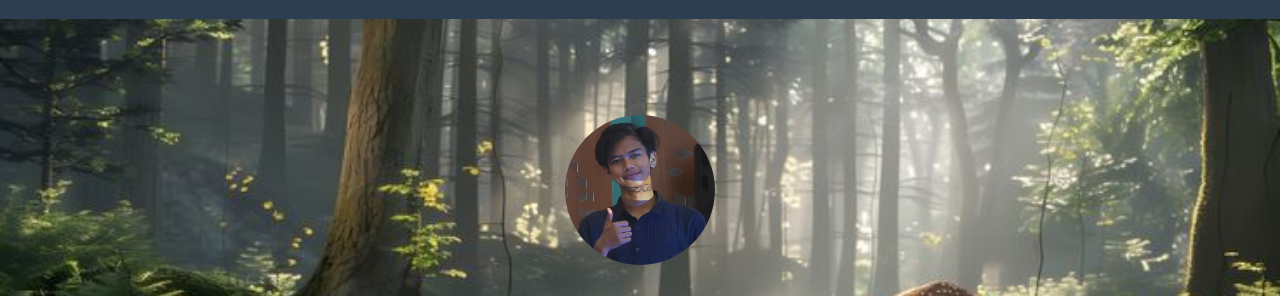
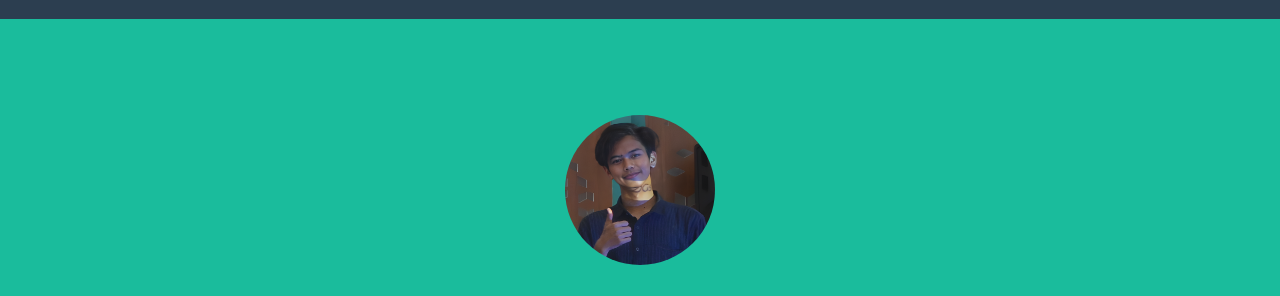
Before and after one commit to dzulqarnaine/dzulqarnaine.github.io, a plain HTML site: page index.html in a window 1280 px wide. Shown: the part 85-381 px from the top of the page. Drawn offline with nearby package versions, Linux system fonts and the light colour scheme; files whose address does not match are found by name.

Commit message:
ketigaaa

```diff
--- a/index.html
+++ b/index.html
@@ -35,7 +35,7 @@
             </div>
         </nav>
         <!-- Masthead-->
-        <header class="masthead text-white text-center" style="background-image: url('C:/My Portofolio/startbootstrap-freelancer-gh-pages/assets/img/Wallpapers.jpeg'); background-size: cover; background-position: center;">
+        <header class="masthead bg-primary text-white text-center">
             <div class="container d-flex align-items-center flex-column">
                 <!-- Masthead Avatar Image-->
                 <img class="masthead-avatar mb-5" src="assets/img/foto.png" alt="..." style="border-radius: 50%; width: 150px; height: 150px;" />
```
